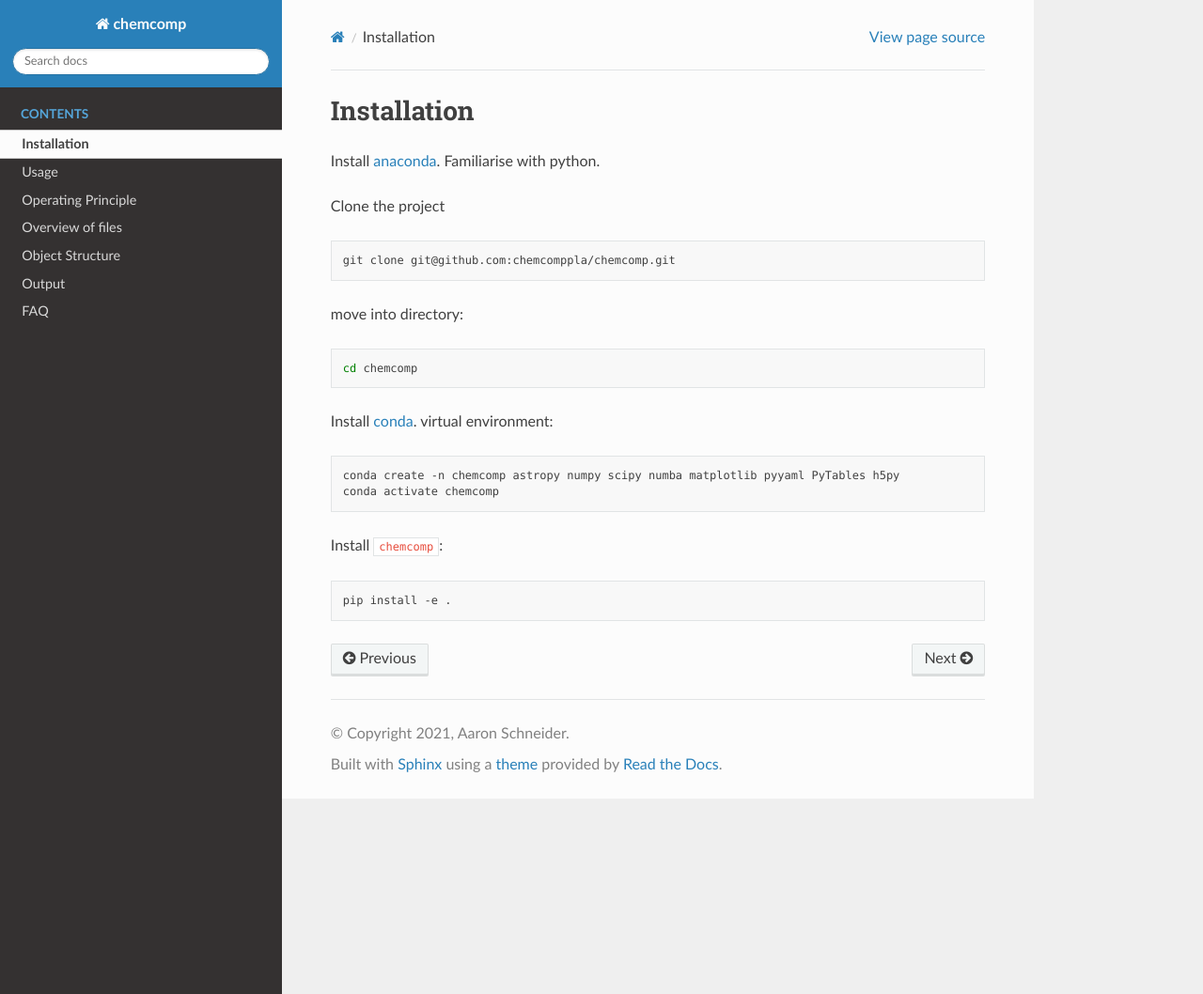
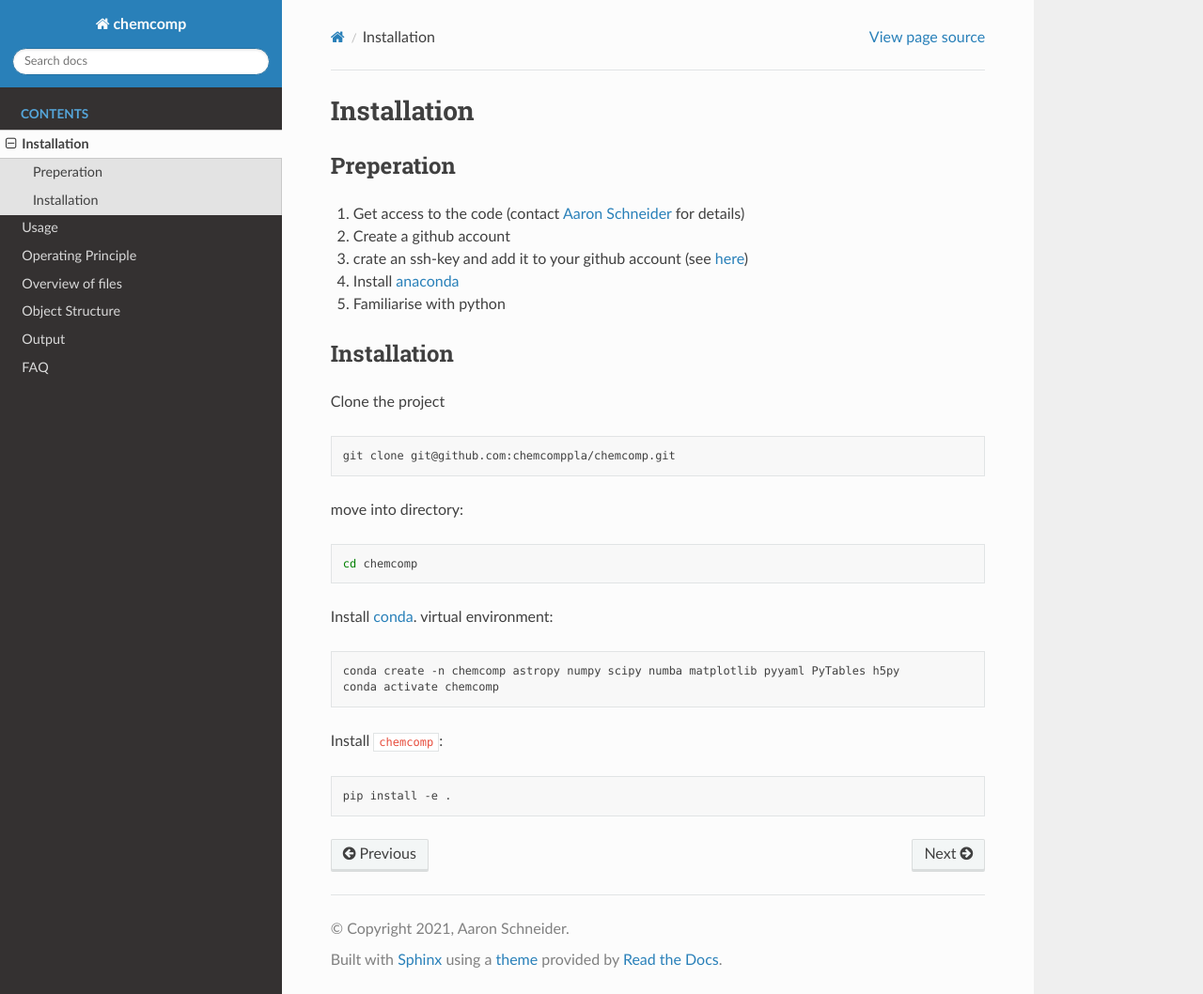
Before and after one commit to AaronDavidSchneider/chemcomp_wiki, a Sphinx documentation site: the page built from doc/source/Installation.rst, in a window 1280 px wide and 1058 px high. Shown: the whole window at 94% size. Built offline with Sphinx 7.4.7 and the Read the Docs theme 2.0.0, drawn with Linux system fonts in a browser that asks for light colours.

Commit message:
add preperation

```diff
--- a/doc/source/Installation.rst
+++ b/doc/source/Installation.rst
@@ -1,11 +1,19 @@
 Installation
--------------
+------------
 
-Install `anaconda <https://www.anaconda.com/products/individual>`_. Familiarise with python.
+Preperation
+^^^^^^^^^^^
 
+1. Get access to the code (contact `Aaron Schneider <mailto:aarondavid.schnieder@kuleuven.be>`_ for details)
+2. Create a github account
+3. crate an ssh-key and add it to your github account (see `here <https://docs.github.com/en/authentication/connecting-to-github-with-ssh/adding-a-new-ssh-key-to-your-github-account>`_)
+4. Install `anaconda <https://www.anaconda.com/products/individual>`_
+5. Familiarise with python
+
+Installation
+^^^^^^^^^^^^
 
 Clone the project
-
 
 .. code-block:: bash
 
```
